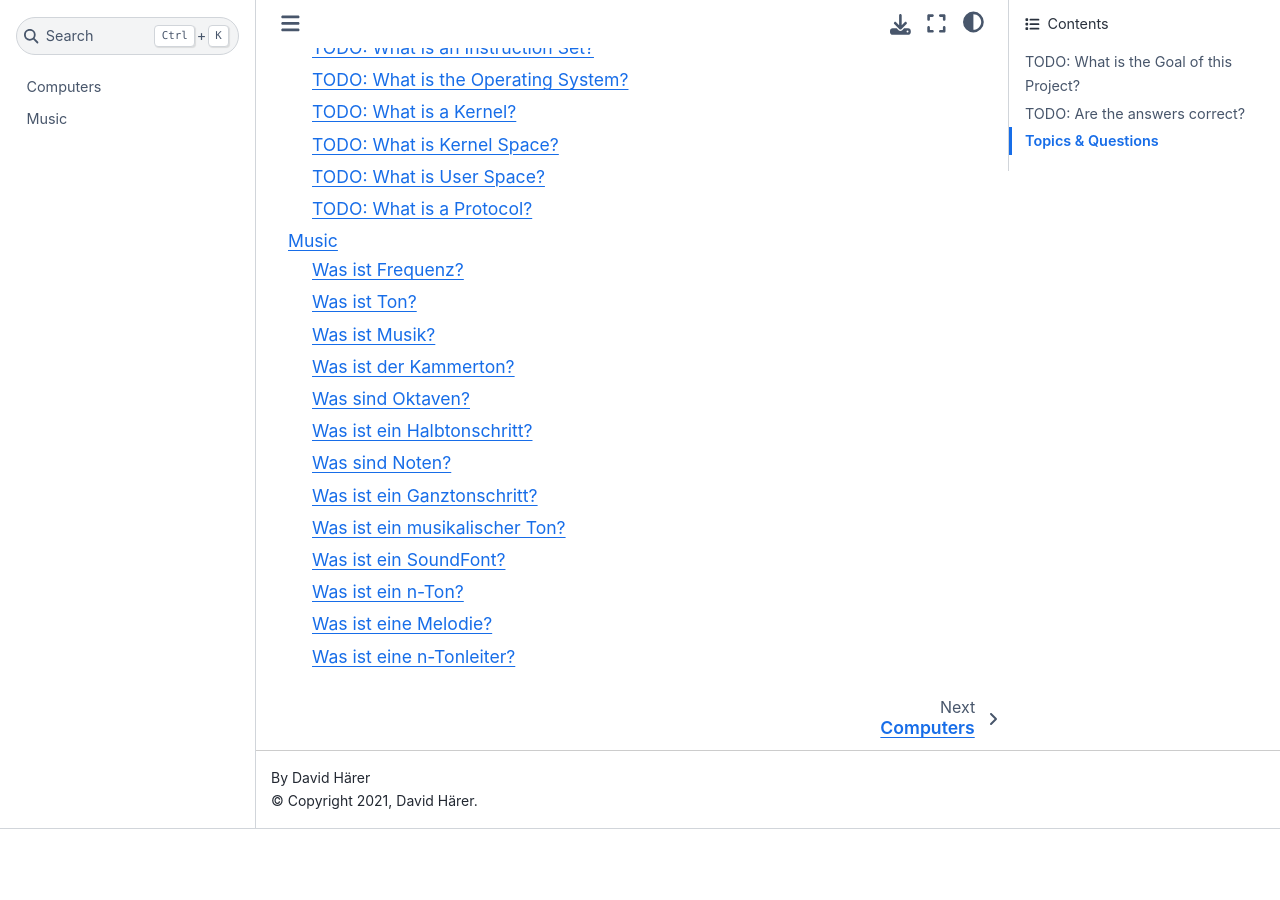
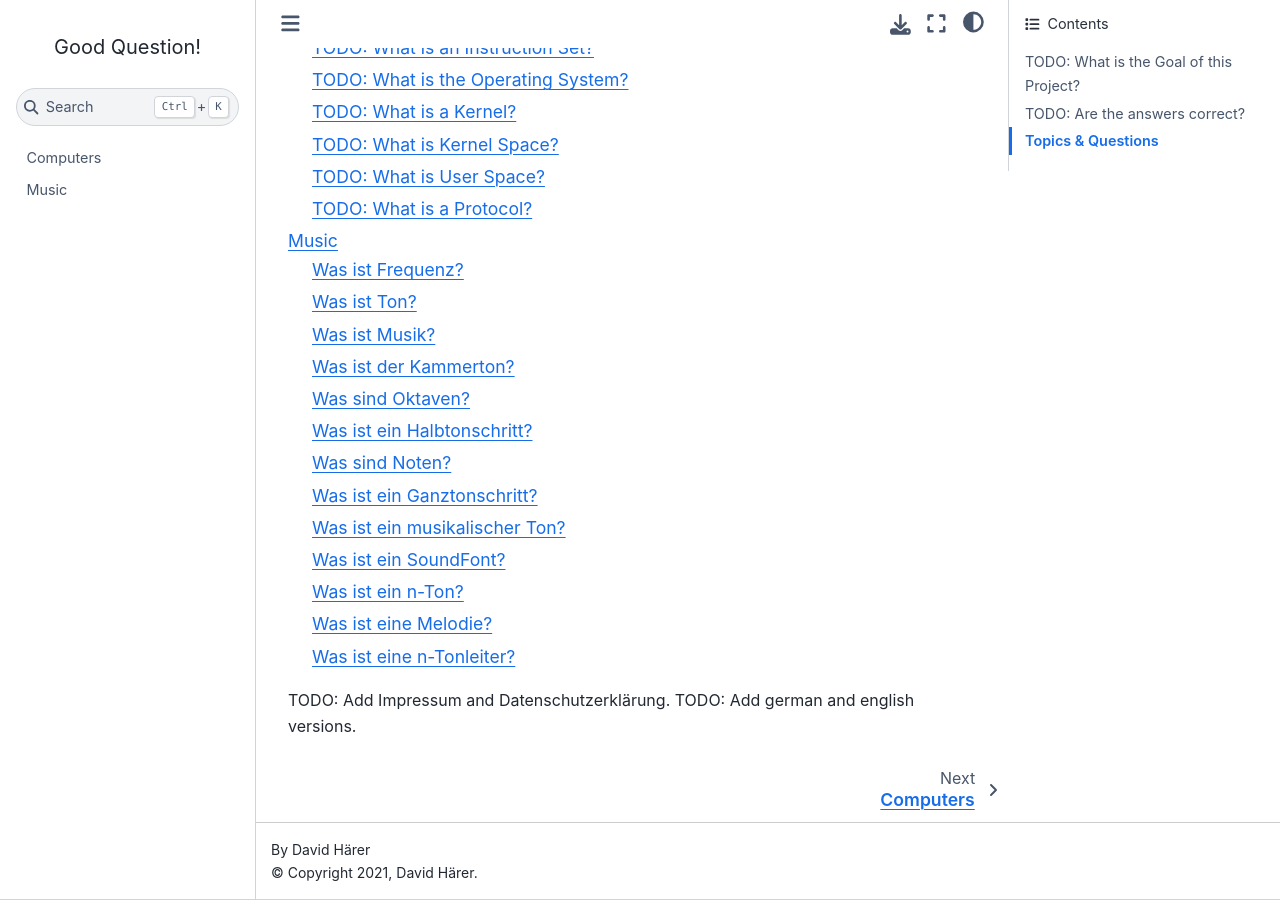
Before and after one commit to DavidHeresy/good-question, a Sphinx documentation site: the page built from source/index.rst, in a window 1280 px wide and 900 px high, scrolled down 513 px. Built offline with Sphinx 7.4.7 and the Sphinx Book theme 1.1.4, drawn with Linux system fonts in a browser that asks for light colours; before the commit the page ends 1342 px from its top, so only the background shows below that.

Commit message:
Move TODOs from README to index.

```diff
--- a/source/index.rst
+++ b/source/index.rst
@@ -20,3 +20,7 @@
 
    computers/index.rst
    music/index.rst
+
+
+TODO: Add Impressum and Datenschutzerklärung.
+TODO: Add german and english versions.
```
Also changed, not shown: README.md (+0 -5 lines).
